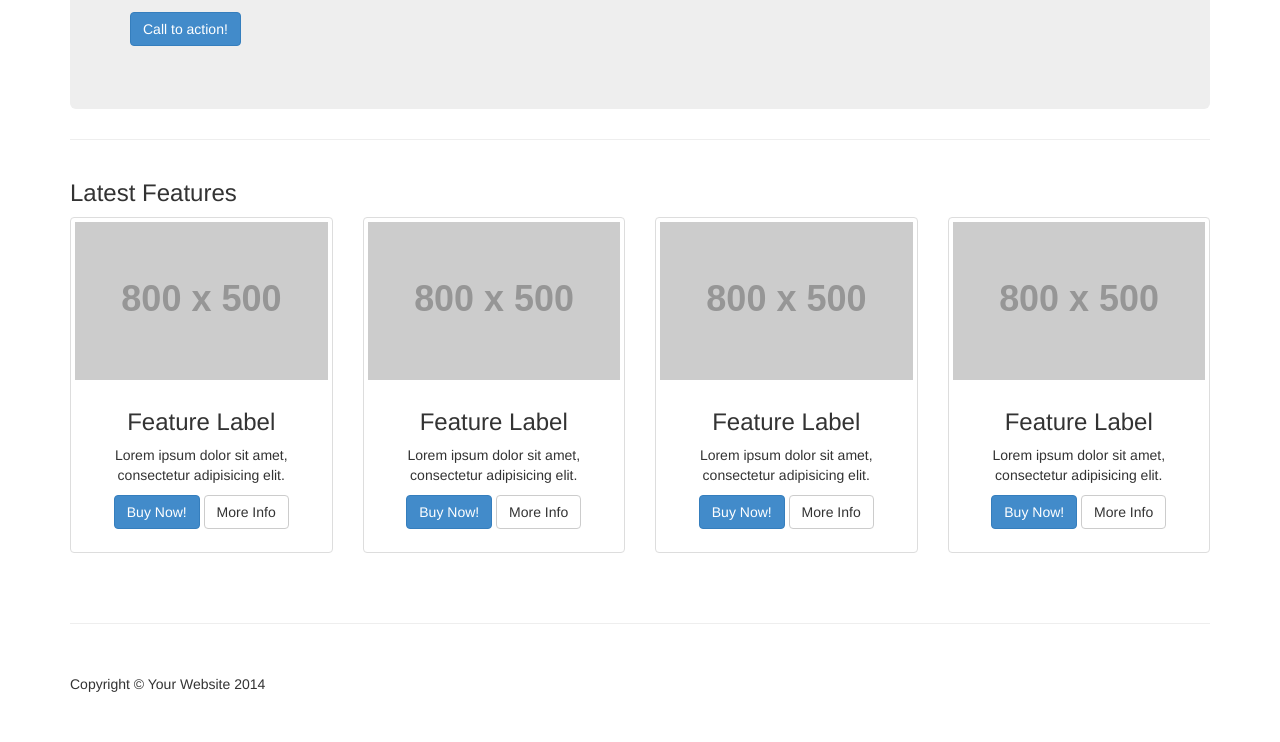
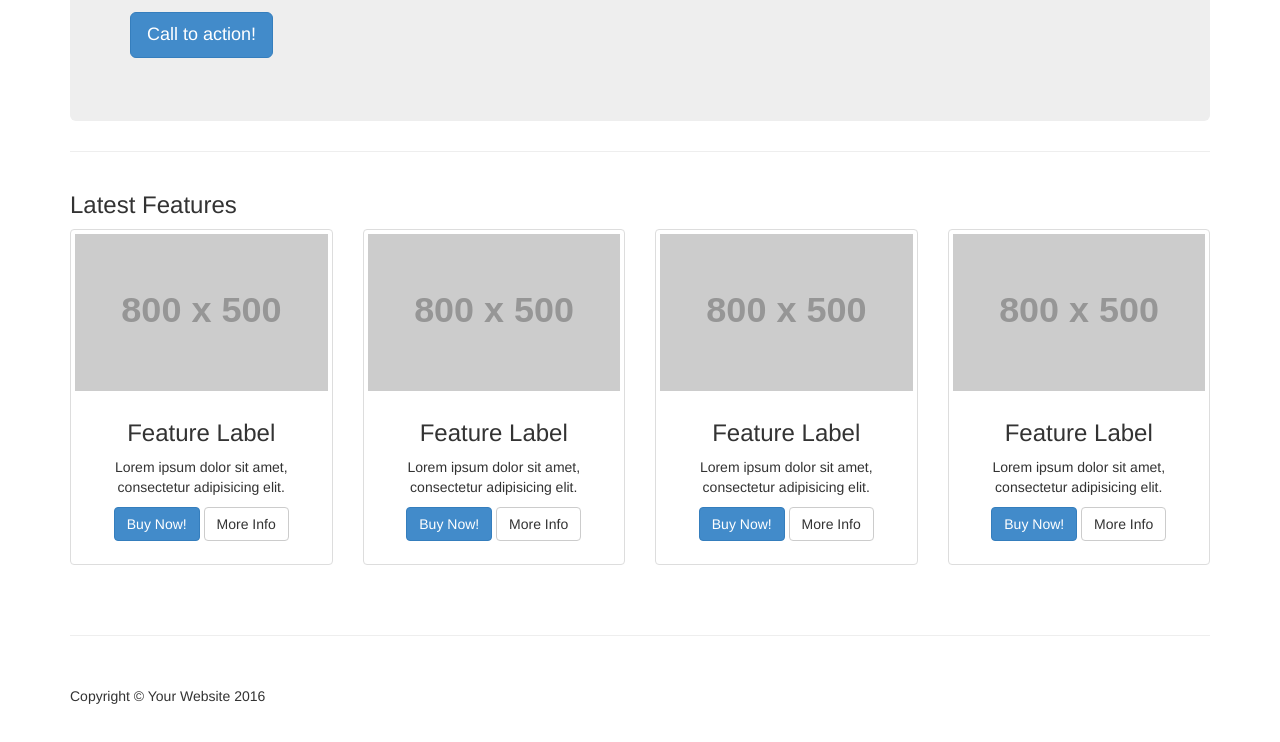
Before and after one commit to StartBootstrap/startbootstrap-heroic-features, a plain HTML site: page index.html in a window 1280 px wide. Shown: the part 330-1072 px from the top of the page. Drawn offline with Linux system fonts and the light colour scheme; placeholder pictures from the web are drawn by us.

Commit message:
Some quick updates to template
- Update to `btn-lg`
- Updated copyright date to 2016

```diff
--- a/index.html
+++ b/index.html
@@ -67,7 +67,7 @@
         <header class="jumbotron hero-spacer">
             <h1>A Warm Welcome!</h1>
             <p>Lorem ipsum dolor sit amet, consectetur adipisicing elit. Ipsa, ipsam, eligendi, in quo sunt possimus non incidunt odit vero aliquid similique quaerat nam nobis illo aspernatur vitae fugiat numquam repellat.</p>
-            <p><a class="btn btn-primary btn-large">Call to action!</a>
+            <p><a class="btn btn-primary btn-lg">Call to action!</a>
             </p>
         </header>
 
@@ -145,7 +145,7 @@
         <footer>
             <div class="row">
                 <div class="col-lg-12">
-                    <p>Copyright &copy; Your Website 2014</p>
+                    <p>Copyright &copy; Your Website 2016</p>
                 </div>
             </div>
         </footer>
```
